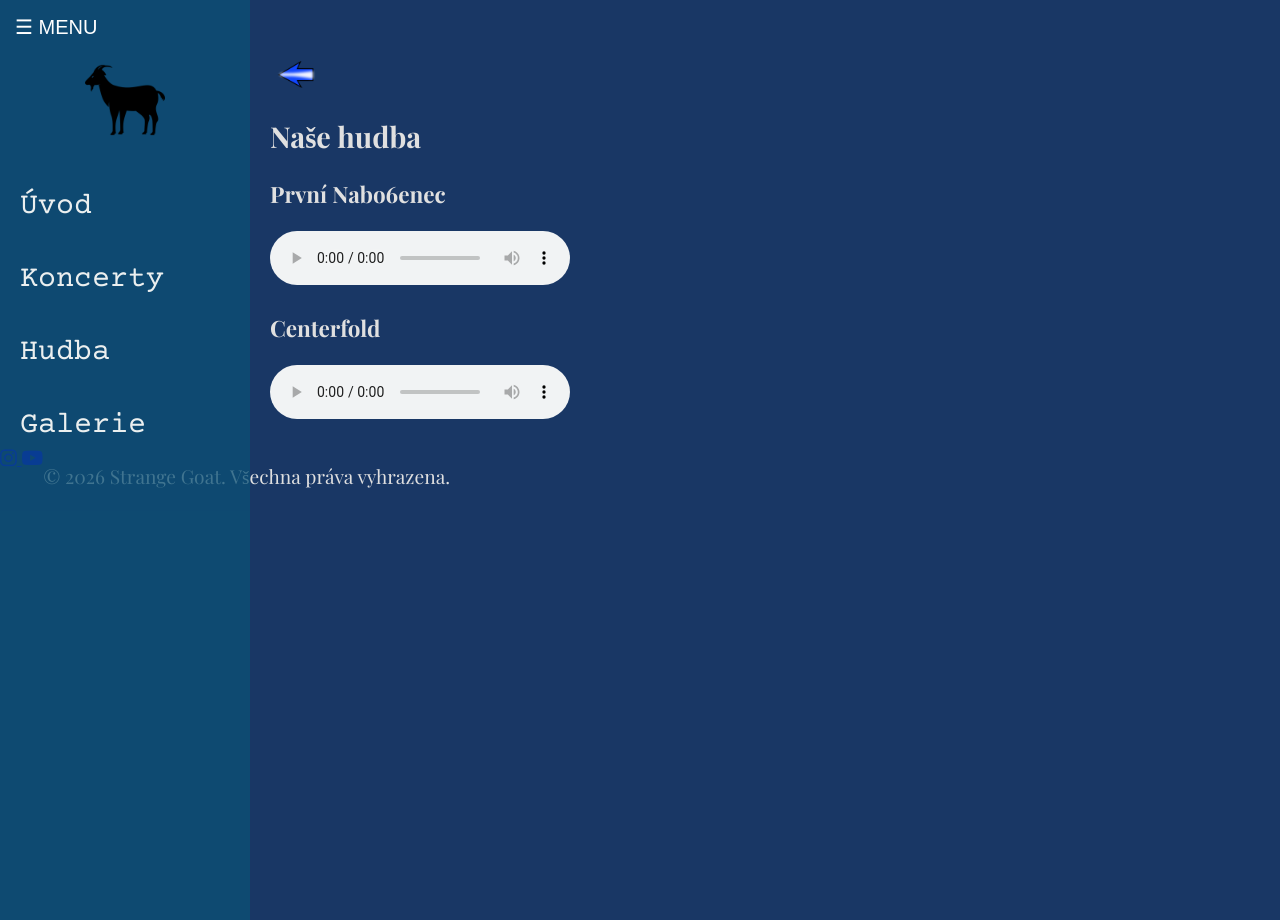
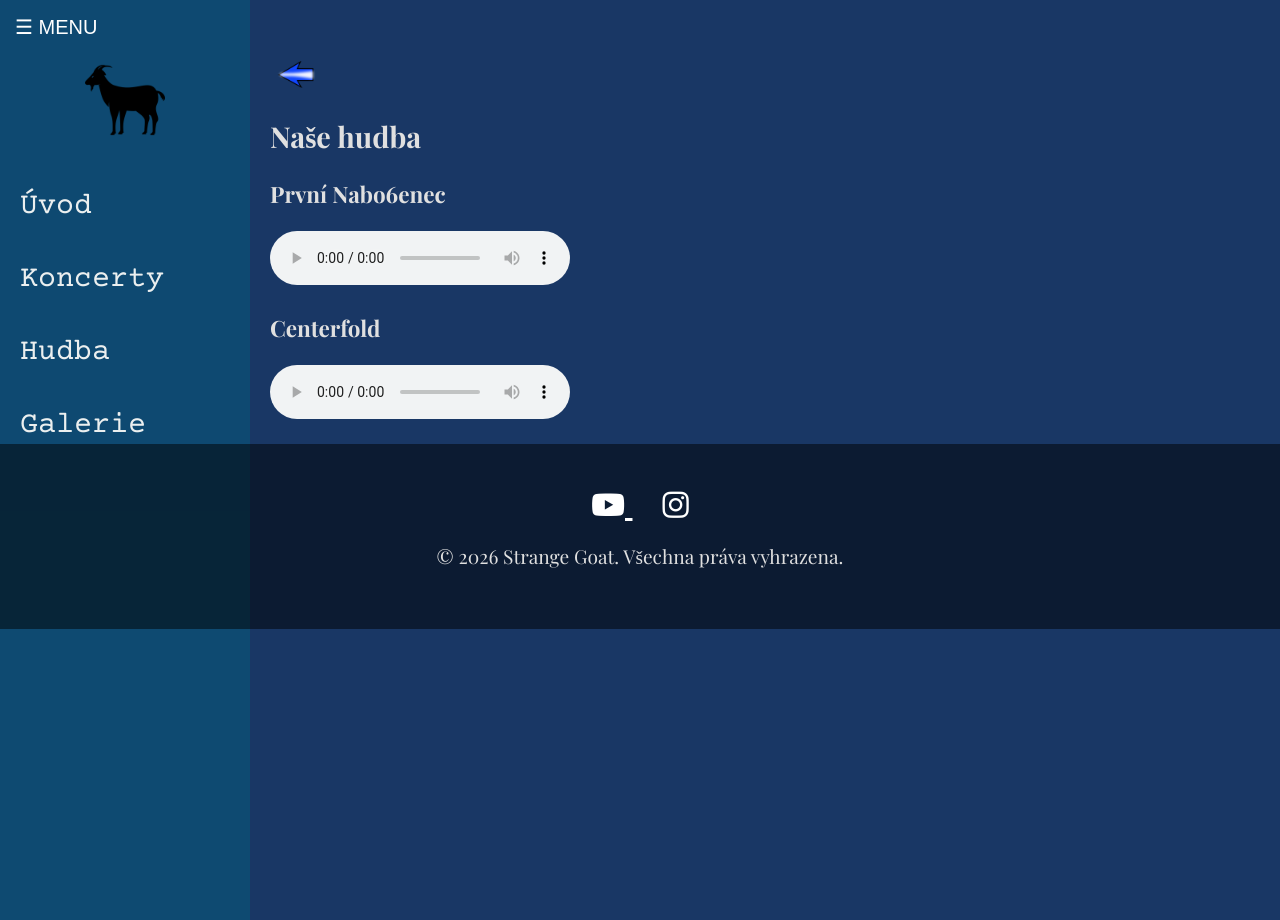
Before and after one commit to xsedlaj00/Web-for-StrangeGoat, a Flask app: page /hudba in a window 1280 px wide. Run offline with Flask 3, Linux system fonts and the light colour scheme; some web fonts are replaced.

Commit message:
Oprava zapati a pozadi

```diff
--- a/static/style.css
+++ b/static/style.css
@@ -167,21 +167,10 @@ body {
 #uvodni-stranka
 {
     padding-top:0;
-    padding-bottom: 20px;
-    min-height: 1400px;
     background-repeat: no-repeat;
     background-position: center -120px;
 }
-#spodni-obsah img
-{
-    position: absolute;
-    top: -100px;
-    z-index: -1;
-    left: 60%; /* Odsune levý okraj obrázku přesně do poloviny obrazovky */
-    transform: translateX(-50%);
-    opacity: 0.8;
-    /* Cukne s celým obrázkem o polovinu jeho vlastní šířky zpátky doleva, čímž najde dokonalý střed */
-}
+
 #uvodni-stranka ul{
     list-style: none;
     padding: 5px;
@@ -272,18 +261,46 @@ body {
     min-height: 100vh;
     padding-right: 0;
     width: 100%;
+    overflow: hidden;
 }
+#spodni-obsah img
+{
+    position: absolute;
+    top: -80px;
+    z-index: -1;
+    left: 60%; /* Odsune levý okraj obrázku přesně do poloviny obrazovky */
+    transform: translateX(-50%);
+    opacity: 0.8;
+    /* Cukne s celým obrázkem o polovinu jeho vlastní šířky zpátky doleva, čímž najde dokonalý střed */
+}
+
 #ig-okno{
     position: absolute;
     right: 0;
     top:130px;
 }
-#hlavni-zapati{
-    position: absolute;
+#hlavni-zapati {
+    /* position: absolute; - TOHLE SMAŽ! */
+    position: relative; /* Tohle ho vrátí do normálního světa */
+    z-index: 999;       /* Tohle ho vynese nad tu obří modrou deku */
     display: flex;
-
+    justify-content: center; /* Vystředí ikonky i text doprostřed obrazovky */
+    align-items: center;
+    flex-direction: column;  /* Poskládá ikonky a text pod sebe */
+    padding: 40px;
+    background-color: rgba(0, 0, 0, 0.5); /* Lehce průhledná černá pro rockový vibe */
 }
 
+.socialni-ikony a {
+    color: white;
+    font-size: 30px; /* Zvětší ikony */
+    margin: 0 15px;  /* Udělá jim mezery mezi sebou */
+    transition: color 0.3s;
+}
+
+.socialni-ikony a:hover {
+    color: rgba(220, 4, 213, 0.8); /* Při najetí myší zfialoví */
+}
 #hero-nadpis img {
     padding-left: 90px;
 }
--- a/templates/base.html
+++ b/templates/base.html
@@ -117,7 +117,7 @@
                 // 3. Vypočítej novou výšku: (výška okna MÍNUS to, co jsme odskrolovali)
                 var vypocitanaVyska = vyskaOkna - odskrolovano;
 
-                if (odskrolovano>500){
+                if (odskrolovano>940){
                     nano.classList.add("schovano");
 
                 }
@@ -145,11 +145,11 @@
 
     <footer id="hlavni-zapati">
         <div class="socialni-ikony">
+                        <a href="https://www.youtube.com/@StrangegoatCZ" target="_blank" title="YouTube">
+                <i class="fa-brands fa-youtube"></i>
+            </a>
             <a href="https://www.instagram.com/strangegoatcz/" target="_blank" title="Instagram">
                 <i class="fa-brands fa-instagram"></i>
-            </a>
-            <a href="https://www.youtube.com/@StrangegoatCZ" target="_blank" title="YouTube">
-                <i class="fa-brands fa-youtube"></i>
             </a>
             </div>
 
--- a/templates/index.html
+++ b/templates/index.html
@@ -29,7 +29,6 @@
         <h2>Vítejte na oficiálním webu!</h2>
         <p>Tady budou videa z YouTube, odkaz na Instagram, koncerty a další věci...</p>
         <img src="/static/adu.png">
-        <div style="height: 1000px;">
 
 
         <nav id="uvodni-stranka">
```
